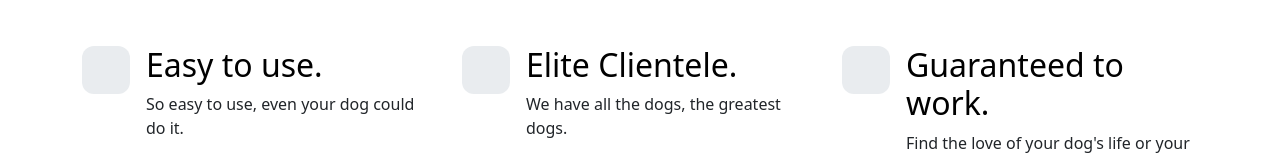
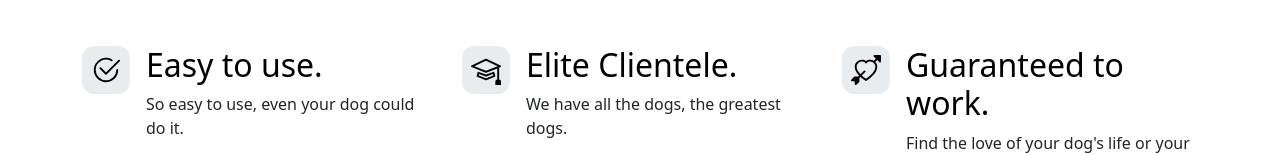
Before and after one commit to Patrikts/tinder-dogs, a plain HTML site: page 11.3 TinDog Project/index.html in a window 1280 px wide. Shown: the part 692-847 px from the top of the page. Drawn offline with nearby package versions, Linux system fonts and the light colour scheme.

Commit message:
add features svg

```diff
--- a/11.3 TinDog Project/index.html
+++ b/11.3 TinDog Project/index.html
@@ -45,8 +45,13 @@
     <div class="row g-4 py-5 row-cols-1 row-cols-lg-3">
       <div class="col d-flex align-items-start">
         <div class="icon-square text-body-emphasis bg-body-secondary d-inline-flex align-items-center justify-content-center fs-4 flex-shrink-0 me-3">
-          <svg class="bi" width="1em" height="1em"><use xlink:href="#toggles2"></use></svg>
-        </div>
+          <svg xmlns="http://www.w3.org/2000/svg" height="30" fill="currentColor" class="bi bi-check2-circle"
+          viewBox="0 0 16 16">
+<path
+            d="M2.5 8a5.5 5.5 0 0 1 8.25-4.764.5.5 0 0 0 .5-.866A6.5 6.5 0 1 0 14.5 8a.5.5 0 0 0-1 0 5.5 5.5 0 1 1-11 0z" />
+<path
+            d="M15.354 3.354a.5.5 0 0 0-.708-.708L8 9.293 5.354 6.646a.5.5 0 1 0-.708.708l3 3a.5.5 0 0 0 .708 0l7-7z" />
+</svg>        </div>
         <div>
           <h3 class="fs-2 text-body-emphasis">Easy to use.</h3>
           <p>So easy to use, even your dog could do it.</p>
@@ -54,8 +59,10 @@
       </div>
       <div class="col d-flex align-items-start">
         <div class="icon-square text-body-emphasis bg-body-secondary d-inline-flex align-items-center justify-content-center fs-4 flex-shrink-0 me-3">
-          <svg class="bi" width="1em" height="1em"><use xlink:href="#cpu-fill"></use></svg>
-        </div>
+          <svg xmlns="http://www.w3.org/2000/svg" height="30" fill="currentColor" class="bi bi-mortarboard" viewBox="0 0 16 16">
+            <path d="M8.211 2.047a.5.5 0 0 0-.422 0l-7.5 3.5a.5.5 0 0 0 .025.917l7.5 3a.5.5 0 0 0 .372 0L14 7.14V13a1 1 0 0 0-1 1v2h3v-2a1 1 0 0 0-1-1V6.739l.686-.275a.5.5 0 0 0 .025-.917l-7.5-3.5ZM8 8.46 1.758 5.965 8 3.052l6.242 2.913L8 8.46Z"/>
+            <path d="M4.176 9.032a.5.5 0 0 0-.656.327l-.5 1.7a.5.5 0 0 0 .294.605l4.5 1.8a.5.5 0 0 0 .372 0l4.5-1.8a.5.5 0 0 0 .294-.605l-.5-1.7a.5.5 0 0 0-.656-.327L8 10.466 4.176 9.032Zm-.068 1.873.22-.748 3.496 1.311a.5.5 0 0 0 .352 0l3.496-1.311.22.748L8 12.46l-3.892-1.556Z"/>
+            </svg>        </div>
         <div>
           <h3 class="fs-2 text-body-emphasis">Elite Clientele.</h3>
           <p>We have all the dogs, the greatest dogs.</p>
@@ -63,8 +70,11 @@
       </div>
       <div class="col d-flex align-items-start">
         <div class="icon-square text-body-emphasis bg-body-secondary d-inline-flex align-items-center justify-content-center fs-4 flex-shrink-0 me-3">
-          <svg class="bi" width="1em" height="1em"><use xlink:href="#tools"></use></svg>
-        </div>
+          <svg xmlns="http://www.w3.org/2000/svg" height="30" fill="currentColor" class="bi bi-arrow-through-heart"
+          viewBox="0 0 16 16">
+<path fill-rule="evenodd"
+            d="M2.854 15.854A.5.5 0 0 1 2 15.5V14H.5a.5.5 0 0 1-.354-.854l1.5-1.5A.5.5 0 0 1 2 11.5h1.793l.53-.53c-.771-.802-1.328-1.58-1.704-2.32-.798-1.575-.775-2.996-.213-4.092C3.426 2.565 6.18 1.809 8 3.233c1.25-.98 2.944-.928 4.212-.152L13.292 2 12.147.854A.5.5 0 0 1 12.5 0h3a.5.5 0 0 1 .5.5v3a.5.5 0 0 1-.854.354L14 2.707l-1.006 1.006c.236.248.44.531.6.845.562 1.096.585 2.517-.213 4.092-.793 1.563-2.395 3.288-5.105 5.08L8 13.912l-.276-.182a21.86 21.86 0 0 1-2.685-2.062l-.539.54V14a.5.5 0 0 1-.146.354l-1.5 1.5Zm2.893-4.894A20.419 20.419 0 0 0 8 12.71c2.456-1.666 3.827-3.207 4.489-4.512.679-1.34.607-2.42.215-3.185-.817-1.595-3.087-2.054-4.346-.761L8 4.62l-.358-.368c-1.259-1.293-3.53-.834-4.346.761-.392.766-.464 1.845.215 3.185.323.636.815 1.33 1.519 2.065l1.866-1.867a.5.5 0 1 1 .708.708L5.747 10.96Z" />
+</svg>        </div>
         <div>
           <h3 class="fs-2 text-body-emphasis">Guaranteed to work.</h3>
           <p>Find the love of your dog's life or your money back.</p>
```
